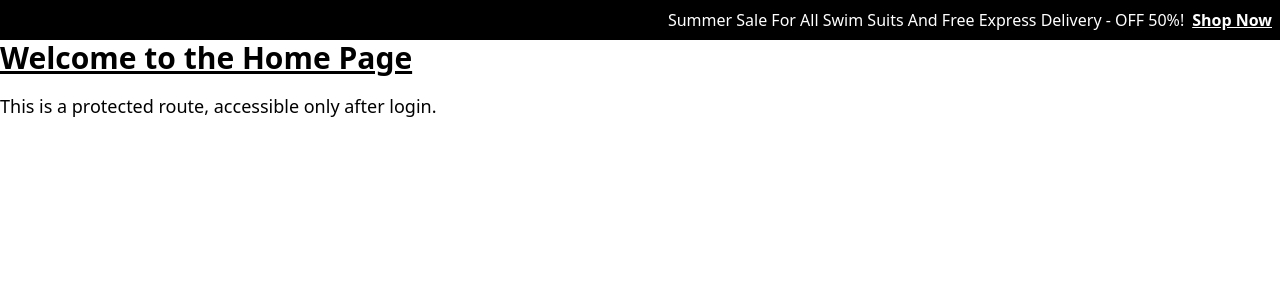
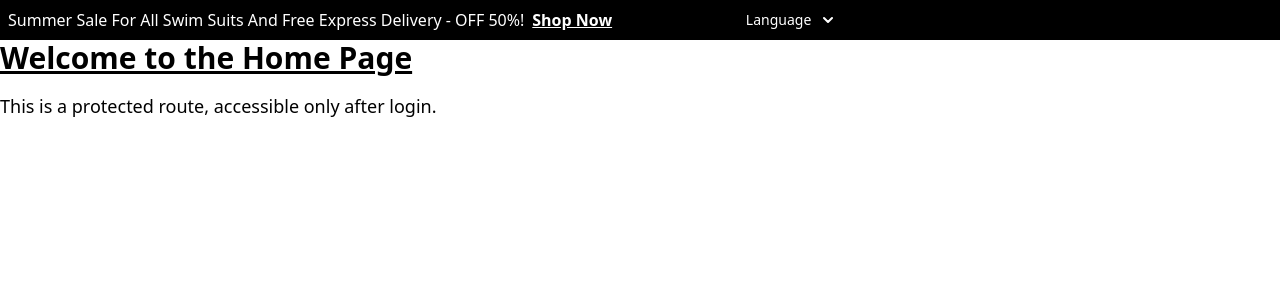
Before and after one commit to NurTheDev/Exclusive-e-commerce, a React (Vite) app: page / in a window 1280 px wide. Shown: the top 300 px of the page. Built offline with nearby package versions, Linux system fonts and the light colour scheme.

Commit message:
added status bar

```diff
--- a/src/comonComponent/Status.jsx
+++ b/src/comonComponent/Status.jsx
@@ -2,8 +2,9 @@ import React from 'react';
 
 const Status = () => {
     return (
-        <div className={"bg-black text-white flex justify-end"}>
-            <div className={"max-w-2/3 flex items-center justify-between"}>
+        <div className={"bg-black text-white flex justify-end "}>
+            <div className={"container"}>
+                <div className={"max-w-2/3 flex items-center justify-between w-full"}>
                     <div className={"flex gap-x-2 p-2"}>
                         <p>
                             Summer Sale For All Swim Suits And Free Express Delivery - OFF 50%!
@@ -11,6 +12,41 @@ const Status = () => {
                         <button className={"small-text font-semibold underline cursor-pointer"}> Shop Now</button>
                     </div>
 
+                    <div>
+                        <button id="dropdownDefaultButton" data-dropdown-toggle="dropdown"
+                                className="text-white focus:outline-none font-medium rounded-lg text-sm px-5 py-2.5 text-center inline-flex items-center cursor-pointer"
+                                type="button">Language <svg className="w-2.5 h-2.5 ms-3" aria-hidden="true"
+                                                            xmlns="http://www.w3.org/2000/svg" fill="none"
+                                                            viewBox="0 0 10 6">
+                            <path stroke="currentColor" strokeLinecap="round" strokeLinejoin="round" strokeWidth="2"
+                                  d="m1 1 4 4 4-4"/>
+                        </svg>
+                        </button>
+                        <div id="dropdown"
+                             className="z-10 hidden bg-white divide-y divide-gray-100 rounded-lg shadow-sm w-44 dark:bg-gray-700">
+                            <ul className="py-2 text-sm text-gray-700 dark:text-gray-200"
+                                aria-labelledby="dropdownDefaultButton">
+                                <li>
+                                    <a href="#"
+                                       className="block px-4 py-2 hover:bg-gray-100 dark:hover:bg-gray-600 dark:hover:text-white">Bangla</a>
+                                </li>
+                                <li>
+                                    <a href="#"
+                                       className="block px-4 py-2 hover:bg-gray-100 dark:hover:bg-gray-600 dark:hover:text-white">English</a>
+                                </li>
+                                <li>
+                                    <a href="#"
+                                       className="block px-4 py-2 hover:bg-gray-100 dark:hover:bg-gray-600 dark:hover:text-white">Hindi</a>
+                                </li>
+                                <li>
+                                    <a href="#"
+                                       className="block px-4 py-2 hover:bg-gray-100 dark:hover:bg-gray-600 dark:hover:text-white">Arabic </a>
+                                </li>
+                            </ul>
+                        </div>
+                    </div>
+
+                </div>
             </div>
         </div>
     );
```
Lines whose indentation alone changed are shown as unchanged.
